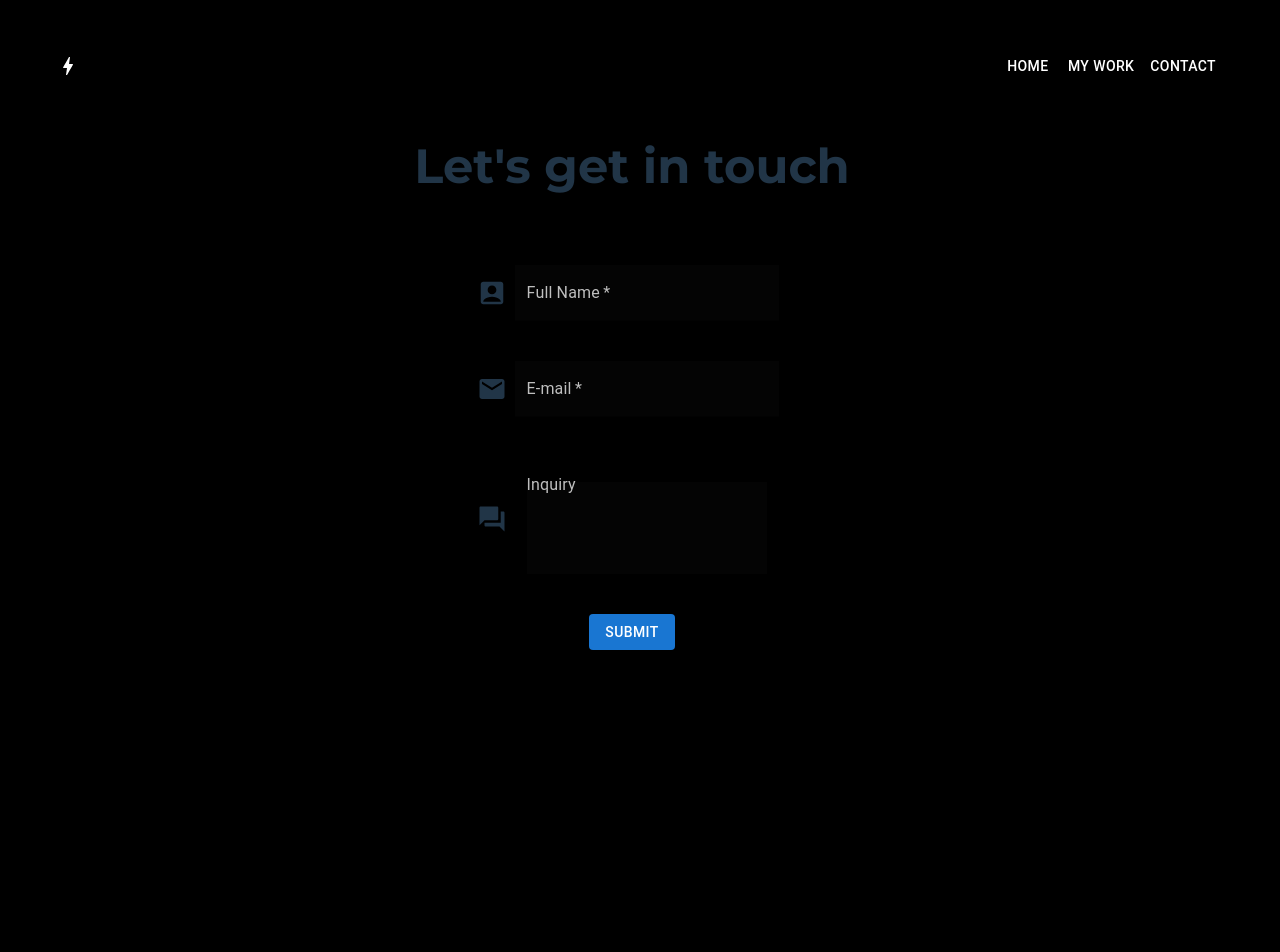
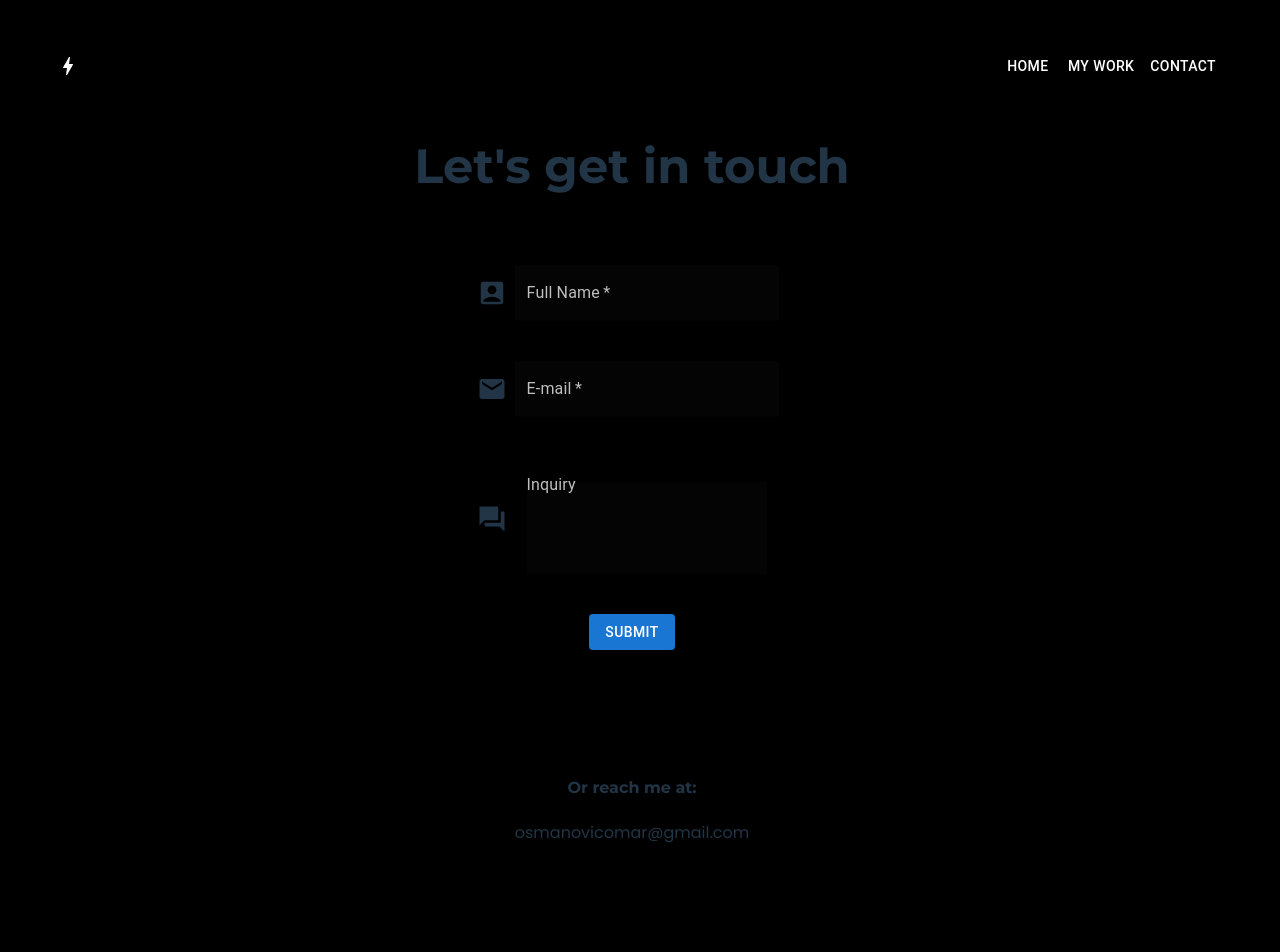
Before and after one commit to omcho7/IBUWebDevelopment, a React (Vite) app in the folder project3/project3/: page /contact in a window 1280 px wide. Shown: the top 952 px of the page. Built offline with nearby package versions, Linux system fonts and the light colour scheme.

Commit message:
Project 3: added info

```diff
--- a/project3/project3/src/pages/Contact.jsx
+++ b/project3/project3/src/pages/Contact.jsx
@@ -116,10 +116,14 @@ function Contact() {
               />
             </Grid>
           </Grid>
-          <Grid item xs={12}>
-            <Button sx={{ marginBottom: 50 }} type="submit" variant="contained" color="primary">
+          <Grid item xs={12} sx={{ marginBottom: 10 }}>
+            <Button  type="submit" variant="contained" color="primary">
               Submit
             </Button>
+          </Grid>
+          <Grid item xs={12} sx={{ marginBottom: 50 }}>
+            <h4>Or reach me at:</h4>
+            <p>osmanovicomar@gmail.com</p>
           </Grid>
         </Grid>
       </div>
```
